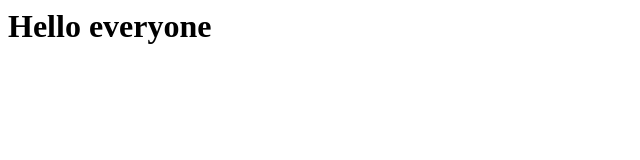
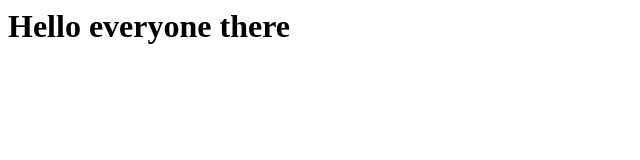
Before and after one commit to lionel-faber/website, a plain HTML site: page index.html in a window 1280 px wide. Shown: the whole page, without its empty margins (0-640 px from the left). Drawn offline with Linux system fonts and the light colour scheme.

Commit message:
Update index.html

```diff
--- a/index.html
+++ b/index.html
@@ -1 +1 @@
-<h1>Hello everyone</h1>
+<h1>Hello everyone there</h1>
```
